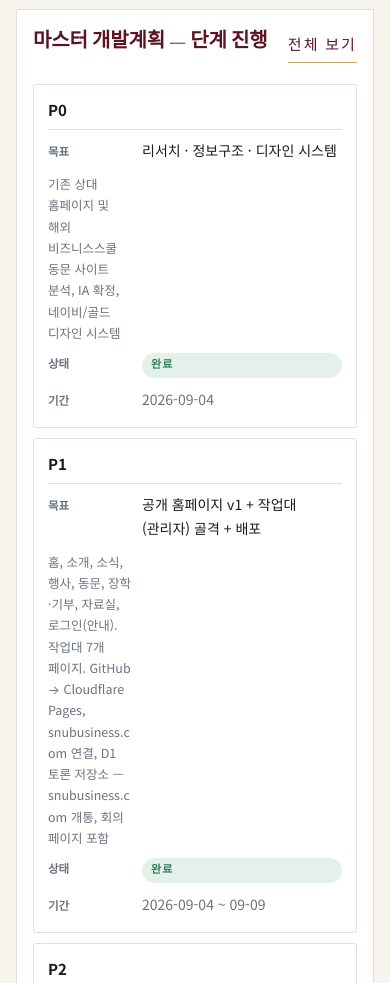
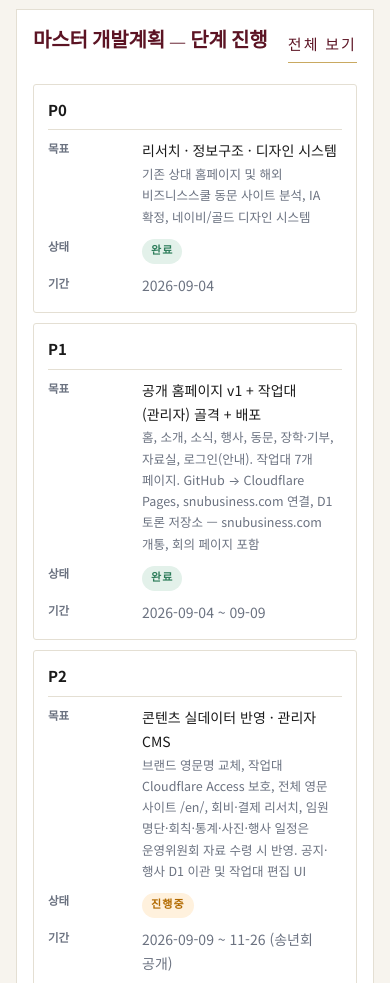
Before and after one commit to DavidRheeTaekyoung/snubusiness, a plain HTML site: page site/public/admin/index.html in a window 390 px wide. Shown: the part 1200-2183 px from the top of the page. Drawn offline with nearby package versions, Linux system fonts and the light colour scheme; no server answers.

Commit message:
admin: phone table cards keep each cell's buttons and text on one flowing line
Co-Authored-By: Claude Opus 5.5 <noreply@anthropic.com>

```diff
--- a/site/public/admin/index.html
+++ b/site/public/admin/index.html
@@ -6,7 +6,7 @@
 <meta name="robots" content="noindex">
 <link rel="preconnect" href="https://fonts.googleapis.com"><link rel="preconnect" href="https://fonts.gstatic.com" crossorigin>
 <link href="https://fonts.googleapis.com/css2?family=Cormorant+Garamond:wght@400;500;600;700&family=Noto+Serif+KR:wght@400;500;600;700&family=Noto+Sans+KR:wght@300;400;500;600;700&display=swap" rel="stylesheet">
-<link rel="stylesheet" href="/assets/css/main.css?v=20261020c"><link rel="stylesheet" href="/assets/css/admin.css?v=20261116n"><link rel="icon" href="/assets/img/favicon.svg" type="image/svg+xml">
+<link rel="stylesheet" href="/assets/css/main.css?v=20261020c"><link rel="stylesheet" href="/assets/css/admin.css?v=20261116p"><link rel="icon" href="/assets/img/favicon.svg" type="image/svg+xml">
 </head>
 <body>
 <div class="admin-shell">
--- a/site/public/assets/css/admin.css
+++ b/site/public/assets/css/admin.css
@@ -164,3 +164,8 @@
 .table th{white-space:nowrap}
 .table td{word-break:keep-all;overflow-wrap:break-word}
 .panel{overflow-x:auto}
+@media (max-width:640px){
+  .table.cardify td{display:block;position:relative;padding:5px 0 5px 94px;min-height:24px}
+  .table.cardify td::before{position:absolute;left:0;top:7px;width:84px;line-height:1.35}
+  .table.cardify td:first-child,.table.cardify td[data-l=""]{padding-left:0}
+}
```
Also changed, not shown: site/public/admin/calls/index.html (+1 -1 lines), site/public/admin/data/index.html (+1 -1 lines), site/public/admin/dataflow/index.html (+1 -1 lines), site/public/admin/discussion/index.html (+1 -1 lines), site/public/admin/event2027/index.html (+1 -1 lines), site/public/admin/finance/books/index.html (+1 -1 lines), site/public/admin/finance/index.html (+1 -1 lines), site/public/admin/finance/treasury/index.html (+1 -1 lines), site/public/admin/golf/index.html (+1 -1 lines), site/public/admin/history/index.html (+1 -1 lines), site/public/admin/inspection/index.html (+1 -1 lines), site/public/admin/meeting/index.html (+1 -1 lines), site/public/admin/members/index.html (+1 -1 lines), site/public/admin/overview/index.html (+1 -1 lines), 3 more files.
